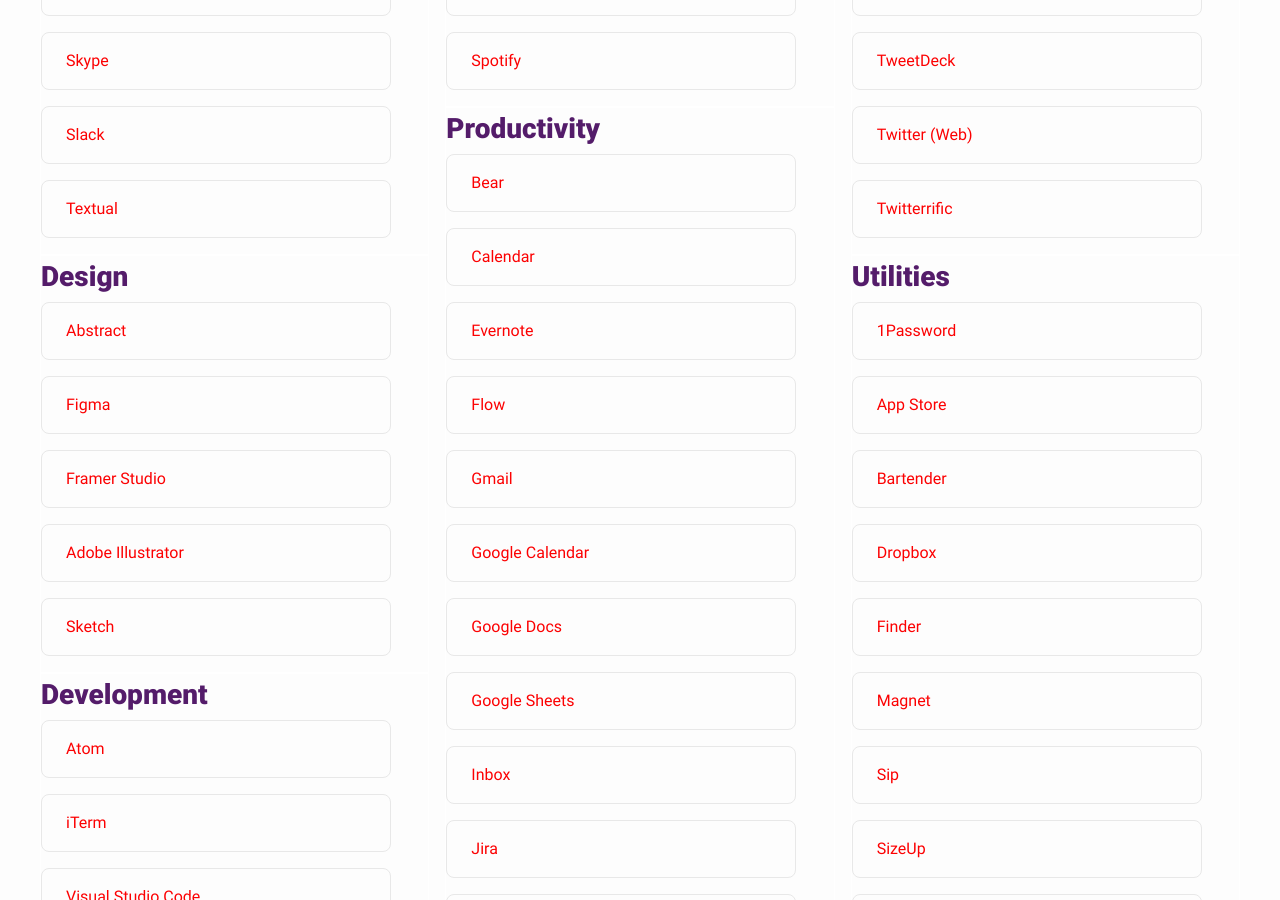
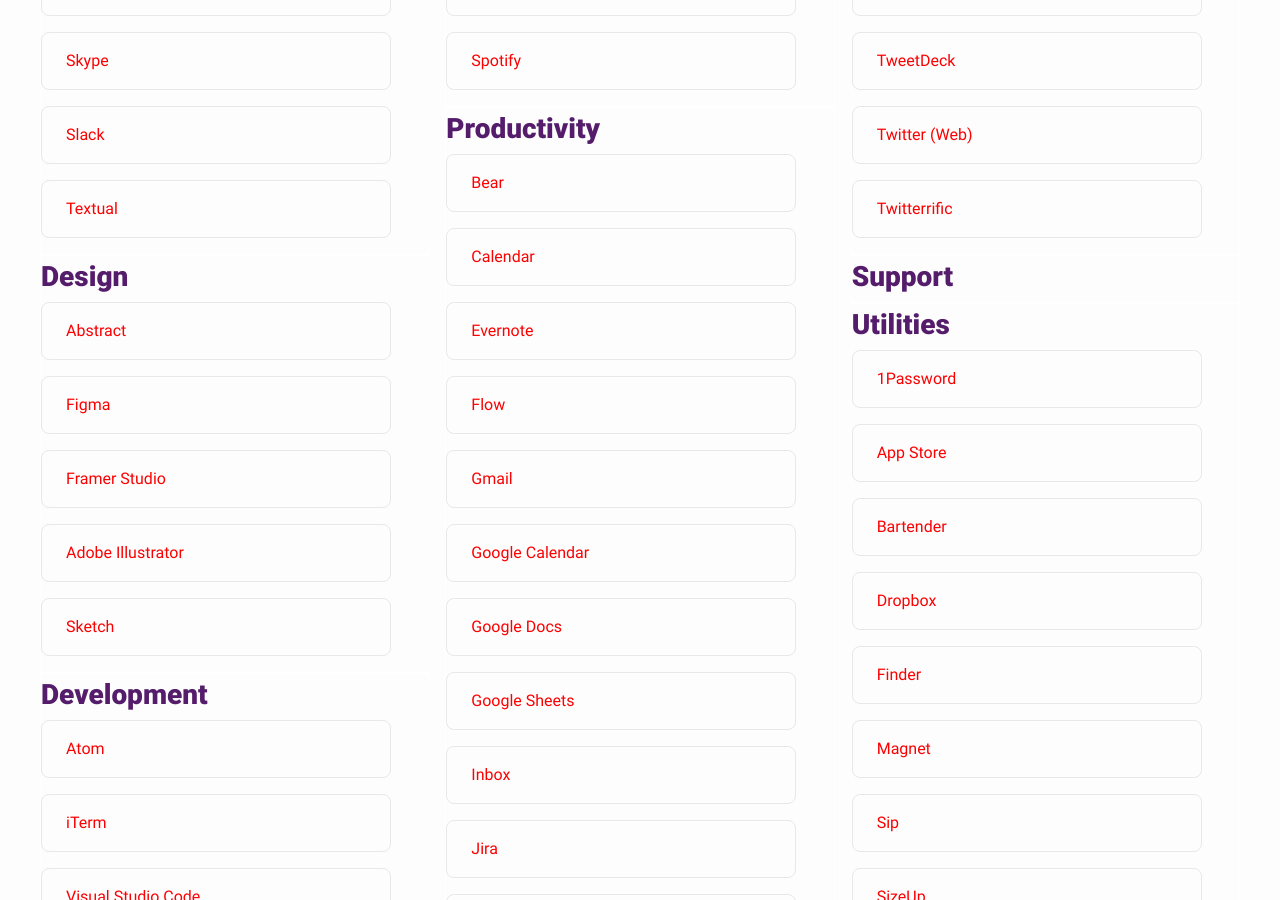
Before and after one commit to ursooperduper/shortcuts-fm, a Jekyll site: the page built from index.html, in a window 1280 px wide and 900 px high, scrolled down 361 px. Built offline with Jekyll 4.4.1, drawn with Linux system fonts in a browser that asks for light colours.

Commit message:
Adds a new Support category

```diff
--- a/_data/categories.yml
+++ b/_data/categories.yml
@@ -10,4 +10,6 @@
 
 - name: social
 
+- name: support
+
 - name: utilities
```
